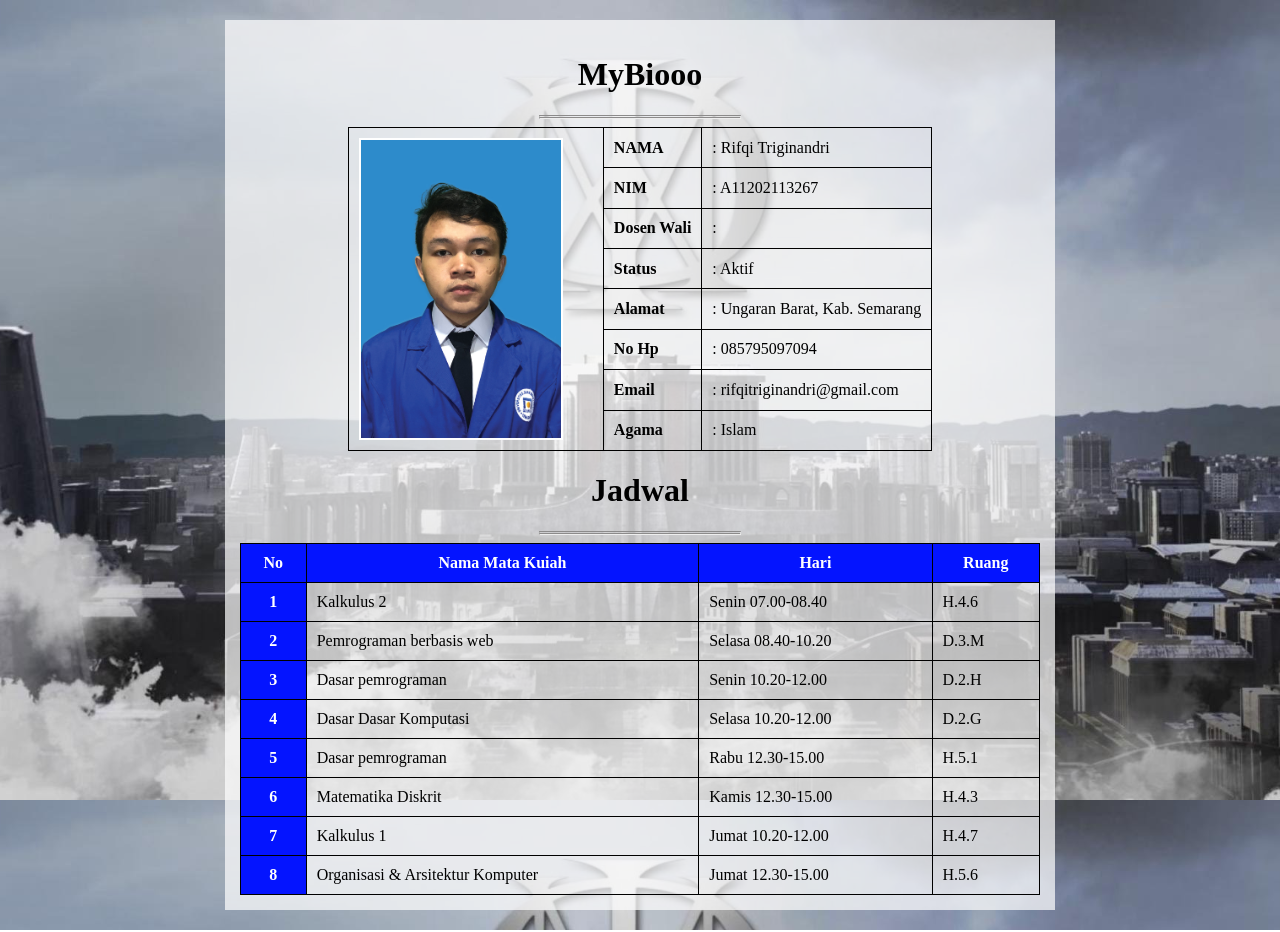
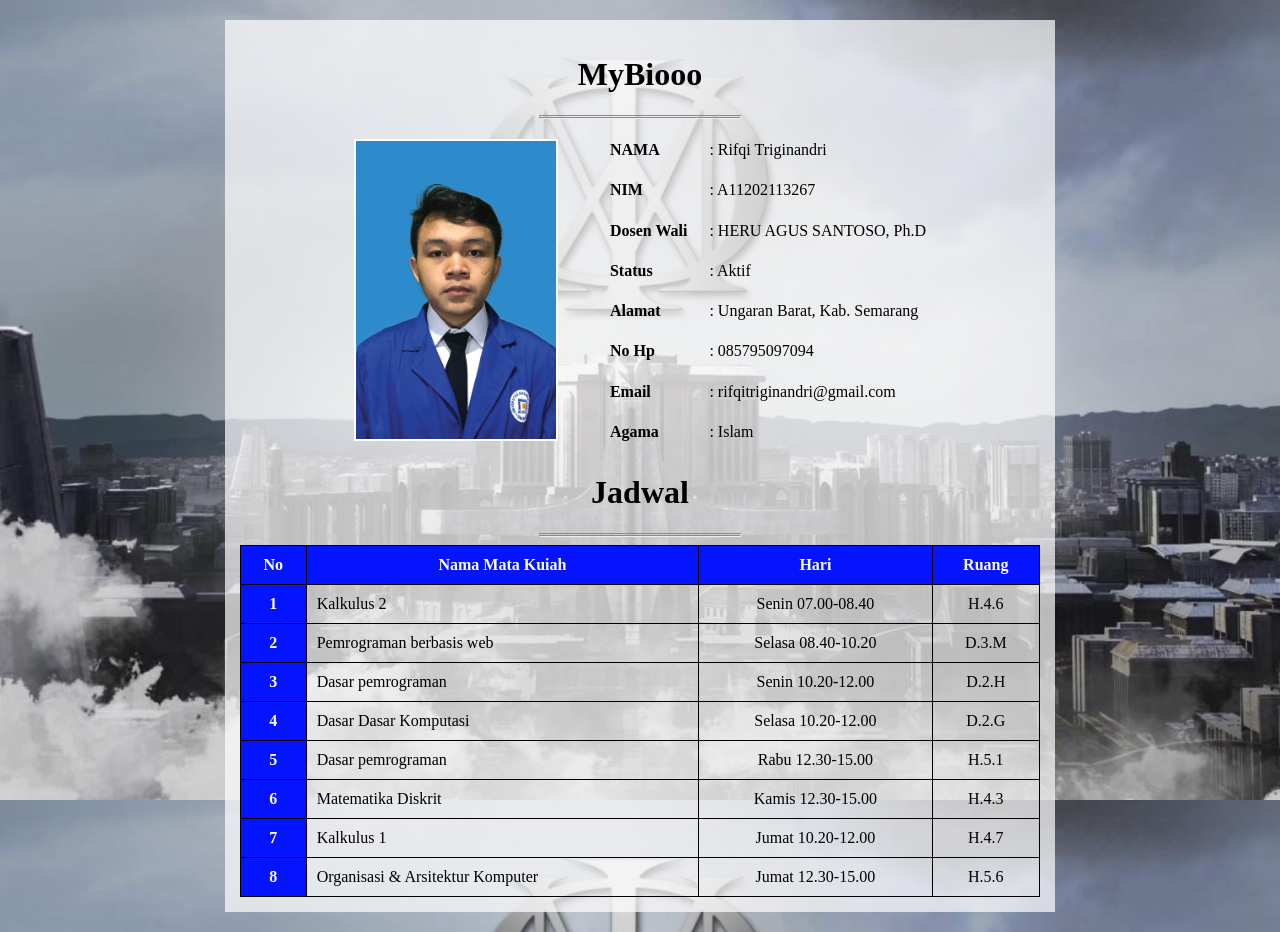
Before and after one commit to rifqit19/pem-web2021, a plain HTML site: page Minggu 2/Biodata/biodata.html in a window 1280 px wide. Drawn offline with Linux system fonts and the light colour scheme.

Commit message:
update layout

```diff
--- a/Minggu 2/Biodata/biodata.html
+++ b/Minggu 2/Biodata/biodata.html
@@ -2,7 +2,8 @@
 <html lang="en">
 <head>
     <title>MyBiooo</title>
-    <style>
+    <link href="style.css" rel="stylesheet" media="all" />
+    <style >
         .wrap{
             background-color: rgba(255, 255, 255, 0.7);
             width: 800px;
@@ -11,7 +12,7 @@
             padding: 15px;
         }
     </style>
-    <style>
+    <!-- <style >
         table {
             border-collapse: collapse;
         }
@@ -25,7 +26,7 @@
             background-color: #0414ff;
             color: white;
         }
-    </style>
+    </style> -->
 </head>
 <body style="background: url(dt.jpg);background-size: cover;background-attachment: fixed;">
     <!-- <form action="#" style="width: 700px" class="posisi"></form>
@@ -35,7 +36,7 @@
     <div class="wrap">
         <h1 class="class" align="center">MyBiooo</h1>
         <hr/ align="center" width="25%" style="border-top: 3px double #8c8b8b;">
-        <table align="center">
+        <table class="bio-table" border="0" align="center" >
             <tr>
                 <td rowspan="10" width="100px">
                     <img src="rifqi-udinus.jpg"
@@ -54,7 +55,7 @@
             </tr>
             <tr>
                 <td><b>Dosen Wali</b></td>
-                <td>:   </td>
+                <td>:   HERU AGUS SANTOSO, Ph.D</td>
             </tr>
             <tr>
                 <td><b>Status</b></td>
@@ -91,12 +92,12 @@
     </tr>
   </thead> -->
 
-        <table border="1" style="width: 100%">
+        <table class="schadule-table" border="1" style="width: 100%" >
             <!-- <tr>
                 <th rowspan="2">Test1</th>
                 <th colspan="3">Test2</th> -->
             <!-- </tr> -->
-            <tr>
+            <tr >
                 <th>No</th>
                 <th>Nama Mata Kuiah</th>
                 <th>Hari</th>
@@ -105,49 +106,49 @@
             <tr>
                 <th scope="row">1</th>
                 <td>Kalkulus 2</td>
-                <td>Senin 07.00-08.40</td>
-                <td>H.4.6</td>
+                <td style="text-align: center;">Senin 07.00-08.40</td>
+                <td style="text-align: center;">H.4.6</td>
             </tr>
             <tr>
                 <th scope="row">2</th>
                 <td>Pemrograman berbasis web</td>
-                <td>Selasa 08.40-10.20</td>
-                <td>D.3.M</td>
+                <td style="text-align: center;">Selasa 08.40-10.20</td>
+                <td style="text-align: center;">D.3.M</td>
               </tr>
               <tr>
                 <th scope="row">3</th>
                 <td>Dasar pemrograman</td>
-                <td>Senin 10.20-12.00</td>
-                <td>D.2.H</td>
+                <td style="text-align: center;">Senin 10.20-12.00</td>
+                <td style="text-align: center;">D.2.H</td>
               </tr>
               <tr>
                 <th scope="row">4</th>
                 <td>Dasar Dasar Komputasi</td>
-                <td>Selasa 10.20-12.00</td>
-                <td>D.2.G</td>
+                <td style="text-align: center;">Selasa 10.20-12.00</td>
+                <td style="text-align: center;">D.2.G</td>
               <tr>
                   <th scope="row">5</th>
                   <td>Dasar pemrograman</td>
-                  <td>Rabu 12.30-15.00</td>
-                  <td>H.5.1</td>
+                  <td style="text-align: center;">Rabu 12.30-15.00</td>
+                  <td style="text-align: center;">H.5.1</td>
                 </tr>
                 <tr>
                   <th scope="row">6</th>
                   <td>Matematika Diskrit</td>
-                  <td>Kamis 12.30-15.00</td>
-                  <td>H.4.3</td>
+                  <td style="text-align: center;">Kamis 12.30-15.00</td>
+                  <td style="text-align: center;">H.4.3</td>
                 </tr>
                 <tr>
                   <th scope="row">7</th>
                   <td>Kalkulus 1</td>
-                  <td>Jumat 10.20-12.00</td>
-                  <td>H.4.7</td>
+                  <td style="text-align: center;">Jumat 10.20-12.00</td>
+                  <td style="text-align: center;">H.4.7</td>
                 </tr>
                 <tr>
                   <th scope="row">8</th>
                   <td>Organisasi & Arsitektur Komputer</td>
-                  <td>Jumat 12.30-15.00</td>
-                  <td>H.5.6</td>
+                  <td style="text-align: center;">Jumat 12.30-15.00</td>
+                  <td style="text-align: center;">H.5.6</td>
                 </tr>
 
         </table>
--- a/Minggu 2/Biodata/style.css
+++ b/Minggu 2/Biodata/style.css
@@ -0,0 +1,30 @@
+.schadule-table {
+    border-collapse: collapse;
+}
+/* .schadule-table, th, td {
+    border: 1px solid black;
+} */
+/* .bio-table, th, td {
+    border: 1px solid black;
+} */
+.schadule-table td {
+    padding: 10px;
+    border: 1px solid black
+}
+.schadule-table th {
+    background-color: #0414ff;
+    color: white;
+    border: 1px solid black;
+    padding: 10px;
+}
+
+.bio-table td {
+    padding: 10px;
+    border: 0px solid black
+}
+.bio-table th {
+    background-color: #0414ff;
+    color: white;
+    border: 0px solid black;
+    padding: 10px;
+}
```
